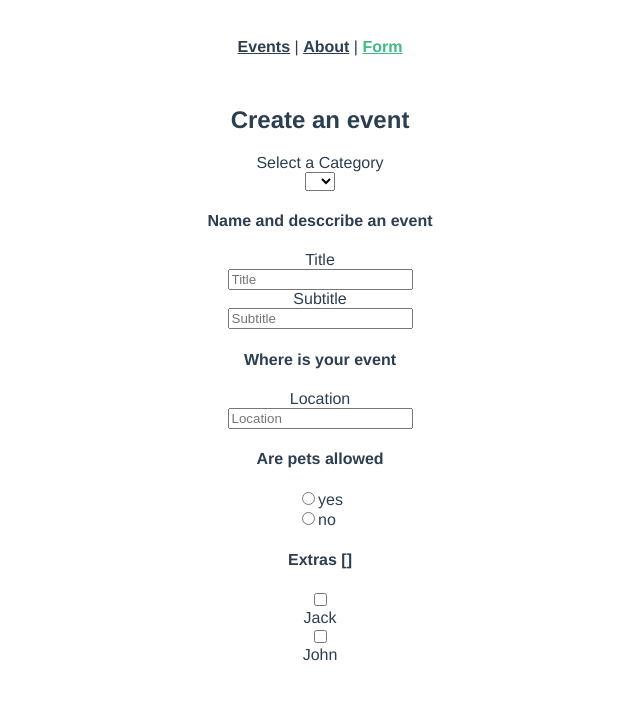
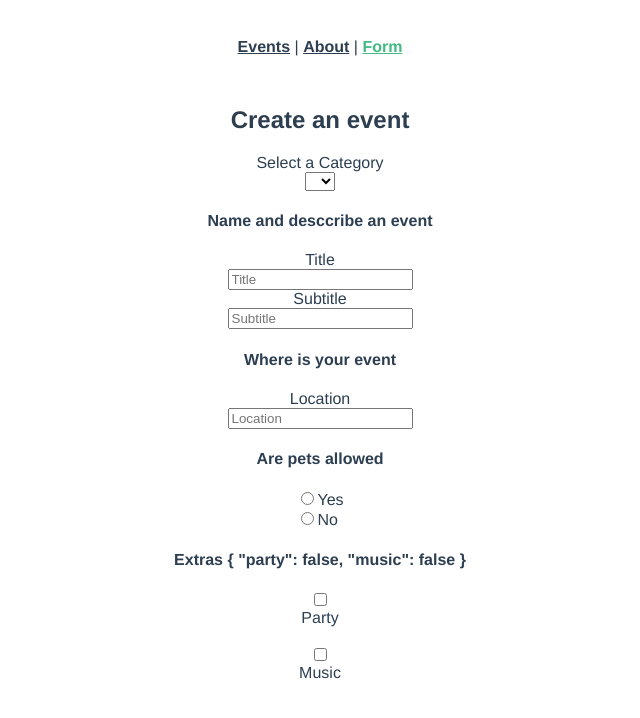
Before and after one commit to KarlenKhachaturyan/vue3, a Vue app in the folder vue-real-world/: page /dynamic-form in a window 1280 px wide. Shown: the top 718 px of the page, without its empty margins (320-960 px from the left). Built offline with nearby package versions, Linux system fonts and the light colour scheme.

Commit message:
BaseCheckbox BaseRadio

```diff
--- /dev/null
+++ b/vue-real-world/src/components/Base/BaseCheckbox.vue
@@ -0,0 +1,22 @@
+<script setup>
+const props = defineProps({
+    label: {
+        type: String,
+        default: '',
+    },
+    modelValue: {
+        type: Boolean,
+        default: false
+    }
+})
+
+</script>
+
+<template>
+     <input
+        :checked="modelValue"
+        @change="$emit('update:modelValue', $event.target.checked)"
+        type="checkbox"
+        >
+     <label v-if="label" >{{ label }}</label><br>
+</template>
--- /dev/null
+++ b/vue-real-world/src/components/Base/BaseRadio.vue
@@ -0,0 +1,28 @@
+<script setup>
+const props = defineProps({
+    label: {
+        type: String,
+        default: '',
+    },
+    modelValue: {
+        type: [String, Number],
+        default: ''
+    },
+    value: {
+        type: [String, Number],
+        required: true
+    }
+})
+
+</script>
+
+<template>
+     <input
+        :checked="modelValue === value"
+        @change="$emit('update:modelValue', value)"
+        type="radio"
+        :value="value"
+        v-bind="$attrs"
+        >
+     <label v-if="label" >{{ label }}</label><br>
+</template>
--- a/vue-real-world/src/views/FormView.vue
+++ b/vue-real-world/src/views/FormView.vue
@@ -2,6 +2,8 @@
 import { reactive } from 'vue';
 import BaseInput from '@/components/Base/BaseInput.vue';
 import BaseSelect from '@/components/Base/BaseSelect.vue';
+import BaseCheckbox from '@/components/Base/BaseCheckbox.vue';
+import BaseRadio from '@/components/Base/BaseRadio.vue';
 const selectOptions = [
     'a', 'b', 'c', 'd'
 ]
@@ -12,7 +14,10 @@ const event = reactive({
     subtitle: '',
     location: '',
     pets: '',
-    extras: []
+    extras: {
+        party: false,
+        music: false
+    }
 })
 
 
@@ -49,18 +54,21 @@ const event = reactive({
 
     <h4> Are pets allowed</h4>
     <div>
-        <input v-model="event.pets" type="radio" id="yes" name="pets" value="yes">
-        <label for="yes">yes</label><br>
-        <input v-model="event.pets" type="radio" id="no" name="pets" value="no">
-        <label for="no">no</label>
+        <BaseRadio v-model="event.pets" :value="1" label="Yes" name="pets" />
+        <BaseRadio v-model="event.pets" :value="0" label="No" name="pets" />
+
     </div>
 
     <h4>Extras  {{ event.extras }}</h4>
 
-    <input type="checkbox" id="jack" value="Jack" v-model="event.extras" />
-    <label for="jack">Jack</label>
+    <BaseCheckbox
+        label="Party"
+        v-model="event.extras.party"
 
-    <input type="checkbox" id="john" value="John" v-model="event.extras" />
-    <label for="john">John</label>
+    />
+    <BaseCheckbox
+        label="Music"
+        v-model="event.extras.music"
+    />
 </form>
 </template>
```
